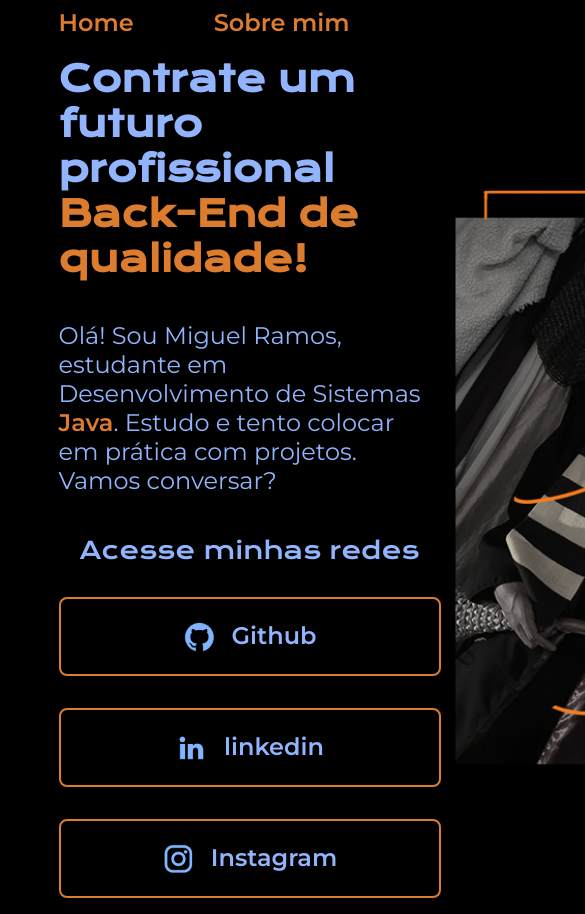
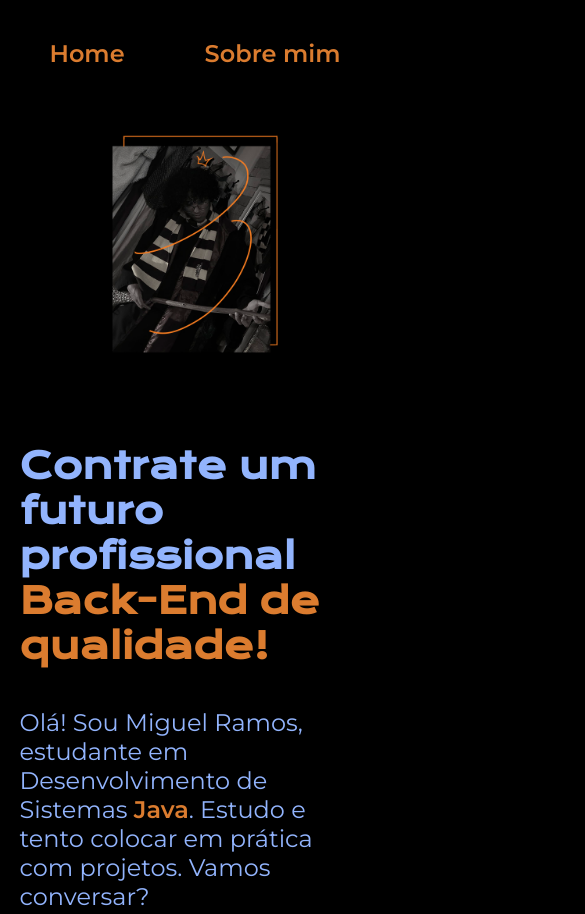
Before and after one commit to hatboy18/portifolio, a plain HTML site: page index.html in a window 390 px wide. Shown: the top 914 px of the page, 585 px wide, since content can reach past the window. Drawn offline with nearby package versions, Linux system fonts and the light colour scheme.

Commit message:
Add files via upload

```diff
--- a/index.html
+++ b/index.html
@@ -27,21 +27,21 @@
             conversar?</p>
             <div class="apresentacao__links">
                 <h2 class="apresentacao__links__subtitulo">Acesse minhas redes</h2>
-                <a class="apresentacao__links__link" href="https://github.com/hatboy18">
+                <a class="apresentacao__links__navegacao" href="https://github.com/hatboy18">
                     <img src="./assets/github.png">
                     Github
                 </a>
-                <a class="apresentacao__links__link" href="https://www.linkedin.com/in/miguel-ramos-476339306/">
+                <a class="apresentacao__links__navegacao" href="https://www.linkedin.com/in/miguel-ramos-476339306/">
                     <img src="./assets/linkedin.png">
                     linkedin
                 </a>
-                <a class="apresentacao__links__link" href="https://www.instagram.com/hatboy94435/">
+                <a class="apresentacao__links__navegacao" href="https://www.instagram.com/hatboy94435/">
                     <img src="./assets/instagram.png">
                     Instagram
                 </a>
             </div>
         </section>
-        <img src="./assets/imagem.png" alt="Foto Miguel" width="500px" height="620px">
+        <img src="./assets/imagem.png" alt="Foto Miguel" class="apresentacao_imagem">
     </main>
     <footer class="rodape">
         <p>Desenvolvido por Alura.</p>
--- a/styles/style.css
+++ b/styles/style.css
@@ -28,7 +28,7 @@ body{
 }
 .cabecalho__menu__link{
     font-family: var(--fonte-secundaria);
-    font-size: 24px;
+    font-size: 1.5rem;
     font-weight: 600;
     color: var(--cor-terciaria);
     text-decoration: none;
@@ -38,23 +38,24 @@ body{
     display: flex;
     align-items: center;
     justify-content: space-between;
+    gap: 82px;
 }
 .apresentacao__conteudo{
-    width: 615px;
+    width: 50%;
     display: flex;
     flex-direction: column;
     gap: 40px;
 }
 
 .apresentacao__conteudo__titulo{
-    font-size: 36px;
+    font-size: 2.25rem;
     font-family: var(--fonte-primaria);
 }
 .titulo-destaque{
     color: var(--cor-terciaria);
 }
 .apresentacao__conteudo__texto{
-    font-size: 24px;
+    font-size: 1.5rem;
     font-family: var(--fonte-secundaria);
 }
 
@@ -69,14 +70,14 @@ body{
 .apresentacao__links__subtitulo{
     font-family: var(--fonte-primaria);
     font-weight: 400;
-    font-size: 24px;
+    font-size: 1.5rem;
 }
-.apresentacao__links__link{
+.apresentacao__links__navegacao{
     display: flex;
     justify-content: center;
     gap: 16px;
     border: 2px solid var(--cor-terciaria);
-    width: 378px;
+    width: 50%;
     text-align: center;
     border-radius: 8px;
     font-size: 24px;
@@ -89,12 +90,35 @@ body{
 .apresentacao__links__link:hover{
     background-color: var(--cor-hover);
 }
+.apresentacao_imagem{
+    width: 50%;
+}
 .rodape{
     color: var(--cor-primaria);
     background-color: var(--cor-terciaria);
     padding: 24px;
     text-align: center;
     font-family: var(--fonte-secundaria);
-    font-size: 24px;
+    font-size: 1.5rem;
     font-weight: 400;
 }
+
+@media (max-width: 1200px ) {
+
+    .cabecalho {
+        padding: 10%;
+    }
+    .cabecalho__menu {
+        justify-content: center;
+    }
+
+    .apresentacao{
+        flex-direction: column-reverse;
+        padding: 5%;
+    }
+    .apresentacao__conteudo{
+        width: auto;
+    }
+
+
+}
```
Also changed, not shown: about.html (+1 -1 lines).
